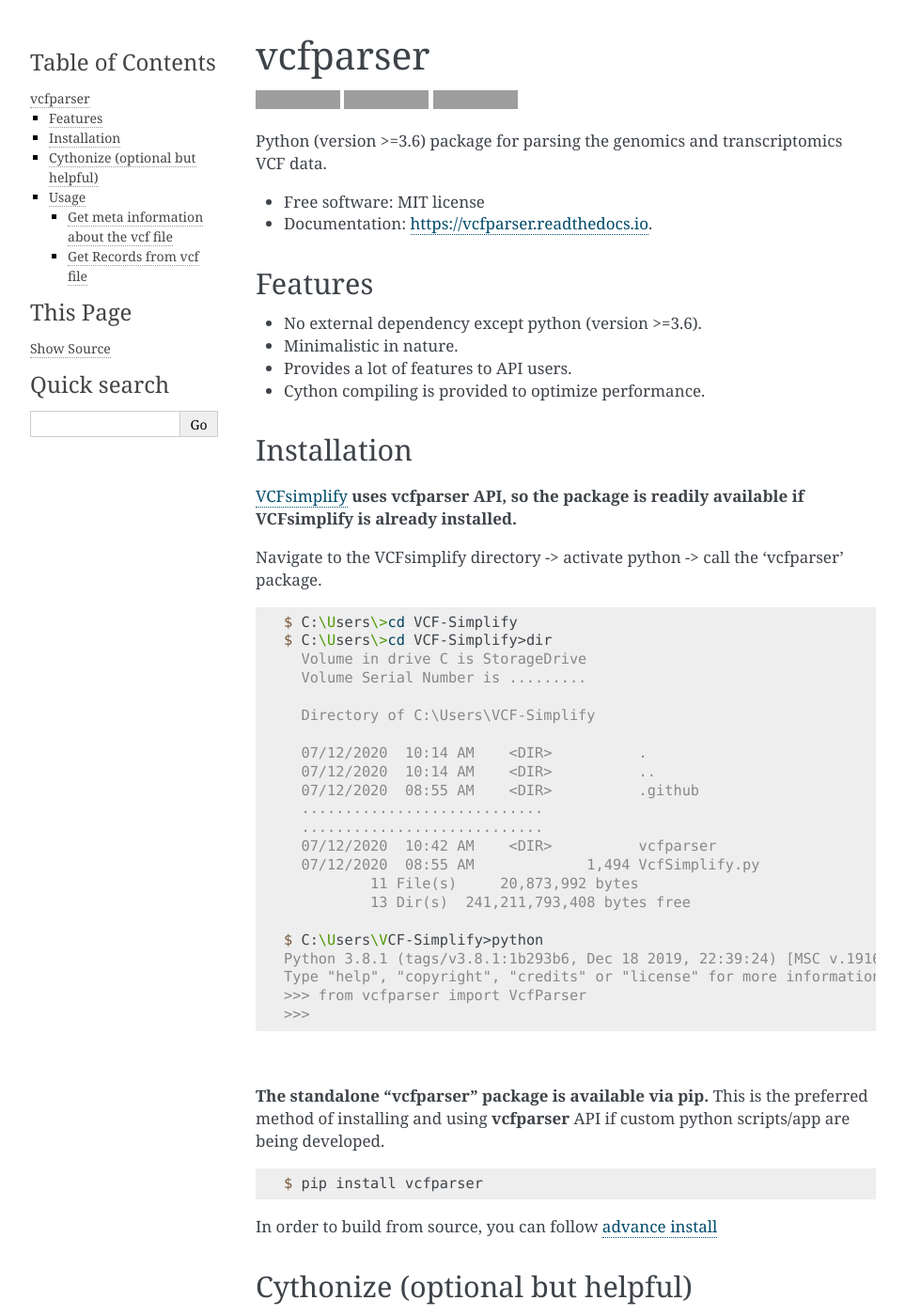
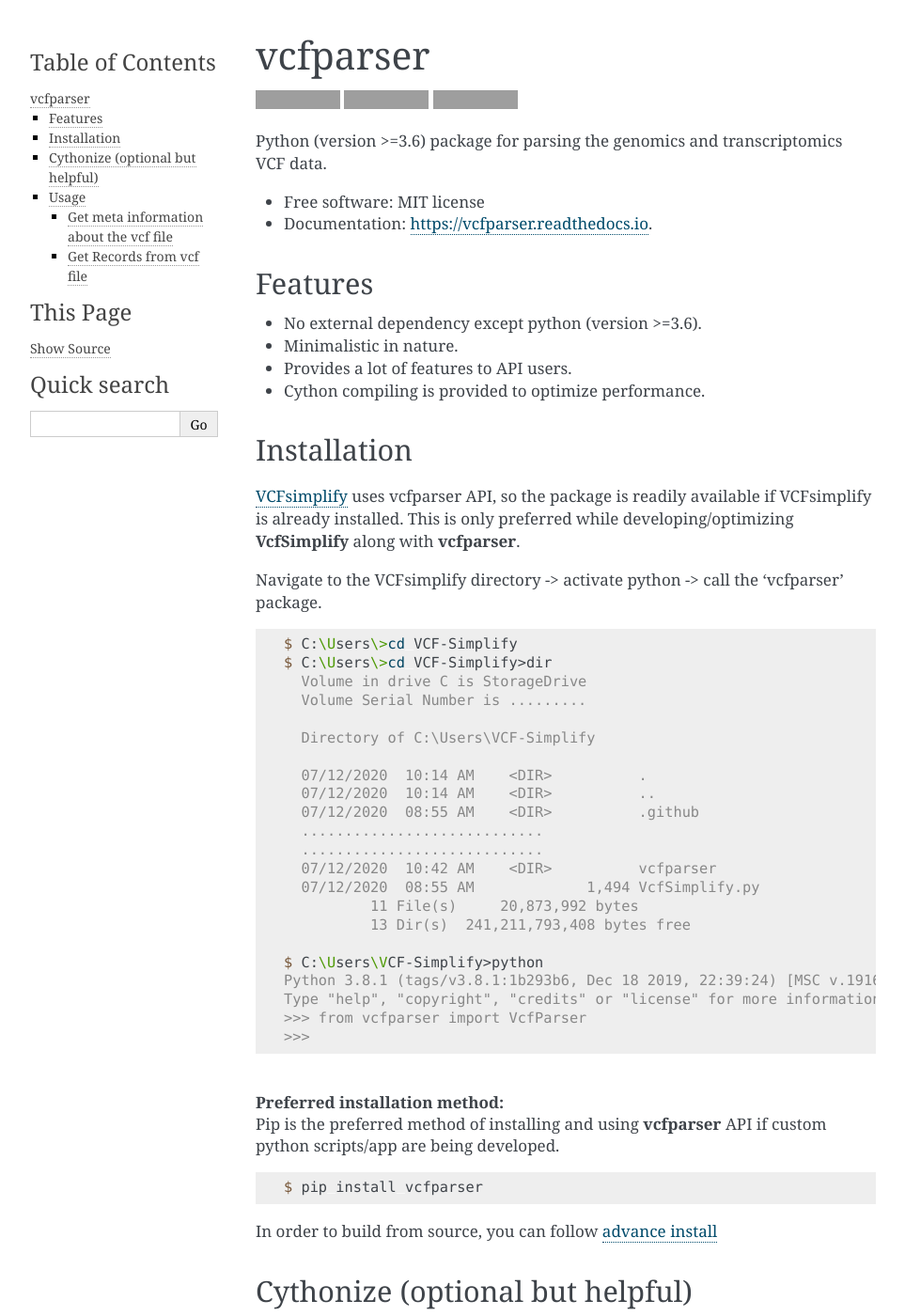
Before and after one commit to everestial/vcfparser, a Sphinx documentation site: the page built from docs/README.rst, in a window 1280 px wide and 1400 px high. Shown: the whole window at 94% size, without its empty margins (148-1111 px from the left). Built offline with Sphinx 7.4.7, drawn with Linux system fonts in a browser that asks for light colours; some of the changed text lies outside the part shown; grey boxes are pictures that could not be loaded.

Commit message:
Updated ReadMe file

```diff
--- a/docs/README.rst
+++ b/docs/README.rst
@@ -34,7 +34,8 @@ Features
 Installation
 ------------
 
-`VCFsimplify <https://github.com/everestial/VCF-Simplify>`_ **uses vcfparser API, so the package is readily available if VCFsimplify is already installed.**
+`VCFsimplify <https://github.com/everestial/VCF-Simplify>`_ uses vcfparser API, so the package is readily available if VCFsimplify is already installed.
+This is only preferred while developing/optimizing **VcfSimplify** along with **vcfparser**.
 
 Navigate to the VCFsimplify directory ->
 activate python ->
@@ -66,9 +67,8 @@ call the 'vcfparser' package.
     >>>
 
 |
-
-**The standalone "vcfparser" package is available via pip.**
-This is the preferred method of installing and using **vcfparser** API if custom python scripts/app are being developed.
+| **Preferred installation method:**
+| Pip is the preferred method of installing and using **vcfparser** API if custom python scripts/app are being developed.
 
 .. code-block:: console
 
```
Also changed, not shown: other parts of docs/README.rst (+1 -1 lines).
